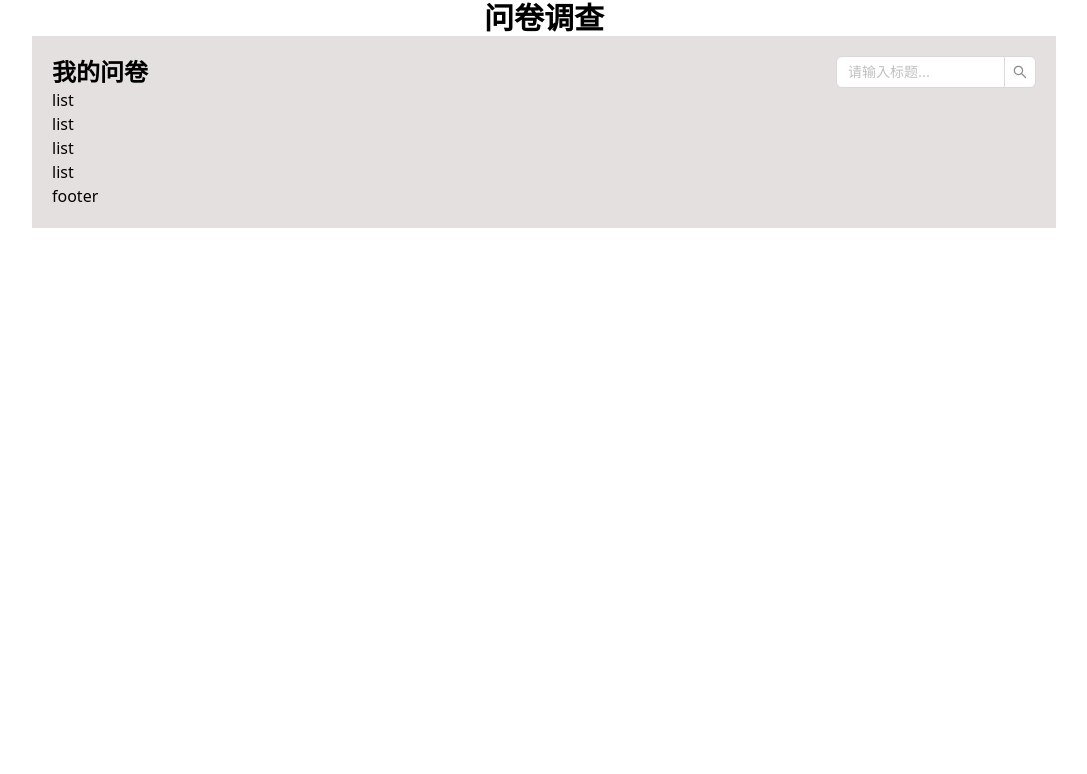
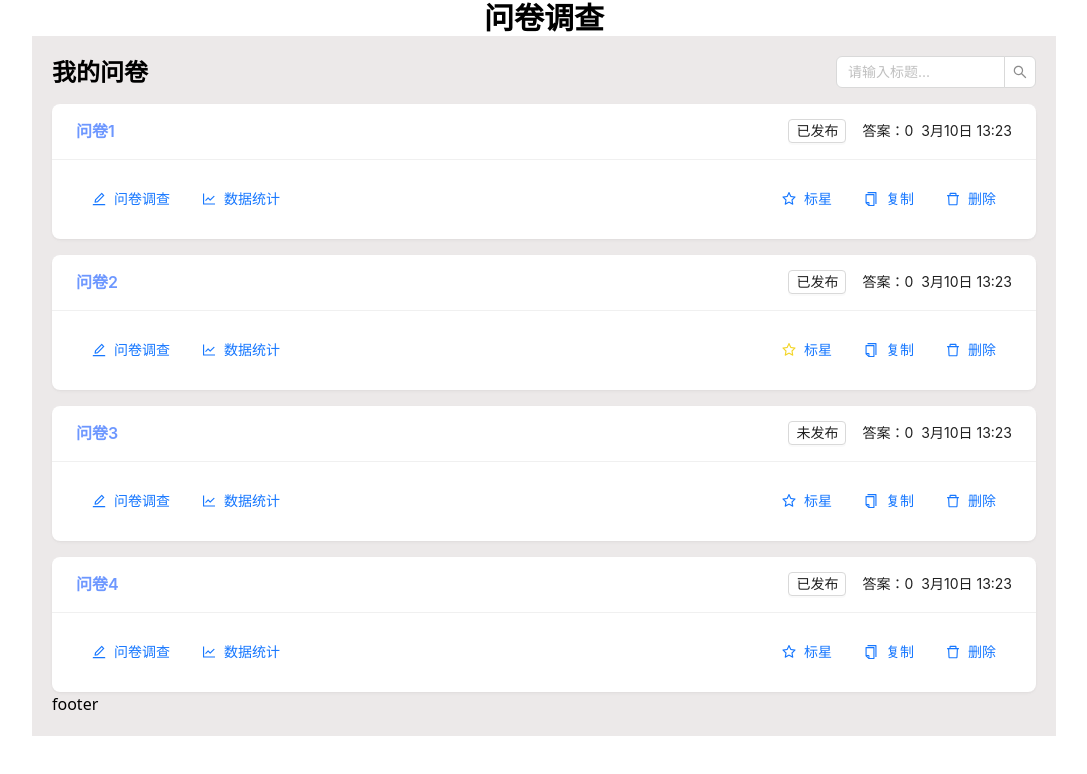
Before and after one commit to ChenHaoJie9527/mini-questionnaire, a React (Create React App) app: page / in a window 1280 px wide. Shown: the top 774 px of the page, without its empty margins (96-1183 px from the left). Built offline with nearby package versions, Linux system fonts and the light colour scheme.

Commit message:
feat: 问卷调查列表部分

```diff
--- a/src/components/QuestionCard.tsx
+++ b/src/components/QuestionCard.tsx
@@ -1,15 +1,85 @@
 import React, { FC } from "react";
 import { MyConstArrayItem } from "../mock";
+import { Card, Space, Button } from "antd";
+import {
+  EditOutlined,
+  LineChartOutlined,
+  CopyOutlined,
+  StarOutlined,
+  DeleteOutlined,
+} from "@ant-design/icons";
 
-type props = MyConstArrayItem;
+type props = MyConstArrayItem & {
+  onStart: (id: number, isStarted: boolean) => void;
+};
 
 const QuestionCard: FC<props> = (props) => {
-//   const { id, title, isPublished, isStarted, answerCount, createAt } = props;
-console.log(props);
+  const { id, title, isPublished, isStarted, answerCount, createAt, onStart } =
+    props;
+  const Operation = (
+    <div className="flex items-center">
+      <Button size="small" className="mr-4">
+        {isPublished ? "未发布" : "已发布"}
+      </Button>
+      <p className="mr-2">答案：{answerCount}</p>
+      <p>{createAt}</p>
+    </div>
+  );
+  const onStarted = () => {
+    onStart(id, !isStarted);
+  };
   return (
-    <div>
-      list
-    </div>
+    <Space direction="vertical" size="large" className="flex mt-4">
+      <Card
+        title={title}
+        extra={Operation}
+        headStyle={{ color: "#6d97ff" }}
+        bordered={false}
+        hoverable={true}
+      >
+        <div className="flex items-center justify-between">
+          <div className="flex">
+            <Button type="link" className="flex items-center justify-center">
+              <EditOutlined /> 问卷调查
+            </Button>
+            <Button
+              type="link"
+              className="text-[#ccc] flex items-center justify-center"
+            >
+              <LineChartOutlined /> 数据统计
+            </Button>
+          </div>
+          <div className="flex">
+            <Button
+              type="link"
+              className="text-[#ccc] flex items-center justify-center"
+              onClick={onStarted}
+            >
+              {isStarted ? (
+                <StarOutlined className="text-[#f3d528]" />
+              ) : (
+                <StarOutlined />
+              )}
+              标星
+            </Button>
+            <Button
+              type="link"
+              className="text-[#ccc] flex items-center justify-center"
+            >
+              <CopyOutlined />
+              复制
+            </Button>
+            <Button
+              type="link"
+              className="text-[#ccc] flex items-center justify-center"
+            >
+              <DeleteOutlined />
+              删除
+            </Button>
+          </div>
+        </div>
+      </Card>
+    </Space>
   );
 };
 
--- a/src/mock/index.ts
+++ b/src/mock/index.ts
@@ -11,7 +11,7 @@ export const listData = [
     id: 2,
     title: "问卷2",
     isPublished: false,
-    isStarted: false,
+    isStarted: true,
     answerCount: 0,
     createAt: "3月10日 13:23",
   },
--- a/src/pages/List.tsx
+++ b/src/pages/List.tsx
@@ -4,12 +4,27 @@ import Header from "../components/Header";
 import { listData } from "../mock";
 
 const List: FC = () => {
-  const [questionList] = useState(listData);
+  const [questionList, setQuestionList] = useState(listData);
+  const onStart = (id: number, isStarted: boolean) => {
+    setQuestionList((list) => {
+      return list.map((item) => {
+        if (item.id === id) {
+          item.isStarted = isStarted;
+          return {
+            ...item,
+          };
+        } else {
+          return item;
+        }
+      });
+    });
+  };
   return (
-    <div className="w-full bg-[#e4e0e0] p-5">
+    <div className="w-full bg-[#ece9e9] p-5">
       <Header />
       {questionList.map((item) => {
-        return <QuestionCard {...item} key={item.id} />;
+        const props = { ...item, onStart };
+        return <QuestionCard {...props} key={item.id} />;
       })}
       <div>footer</div>
     </div>
```
